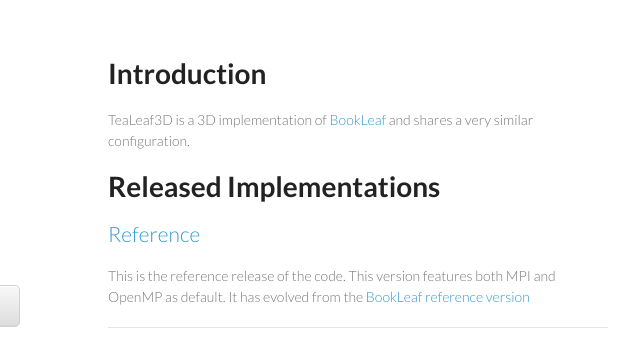
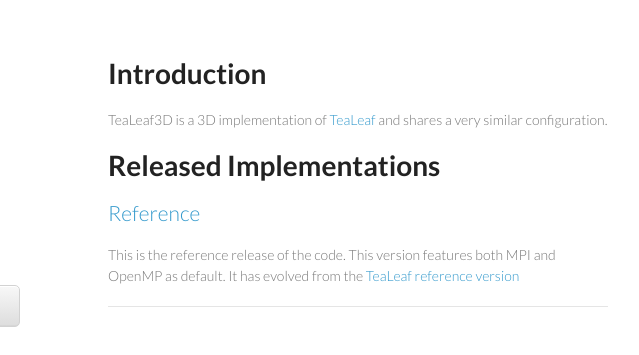
Before and after one commit to UK-MAC/TeaLeaf3D, a plain HTML site: page index.html in a window 1280 px wide. Shown: the top 355 px of the page, 462-1101 px from the left. Drawn offline with Linux system fonts and the light colour scheme.

Commit message:
updating docs

```diff
--- a/index.html
+++ b/index.html
@@ -27,7 +27,7 @@
       <section>
       <h1>Introduction</h1>
       <p>
-      TeaLeaf3D is a 3D implementation of <a href="http://warwick-pcav.github.io/BookLeaf">BookLeaf</a> and shares a very similar configuration.
+      TeaLeaf3D is a 3D implementation of <a href="http://warwick-pcav.github.io/TeaLeaf">TeaLeaf</a> and shares a very similar configuration.
       </p>
 
 
@@ -40,7 +40,7 @@
 
 <p>This is the reference release of the code.
 This version features both MPI and OpenMP as default.
-It has evolved from the <a href="http://github.com/Warwick-PCAV/BookLeaf_ref">BookLeaf reference version</a></p>
+It has evolved from the <a href="http://github.com/Warwick-PCAV/TeaLeaf_ref">TeaLeaf reference version</a></p>
 
 <hr/>
 
```
